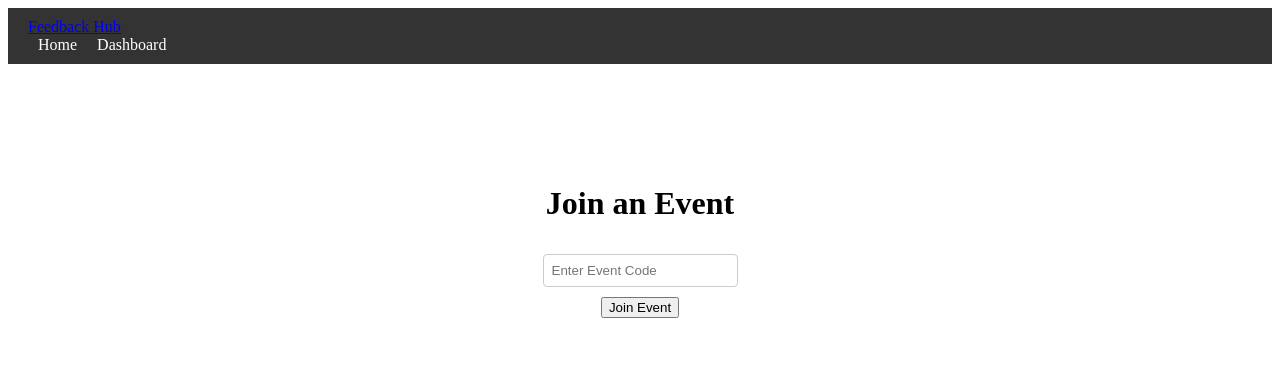
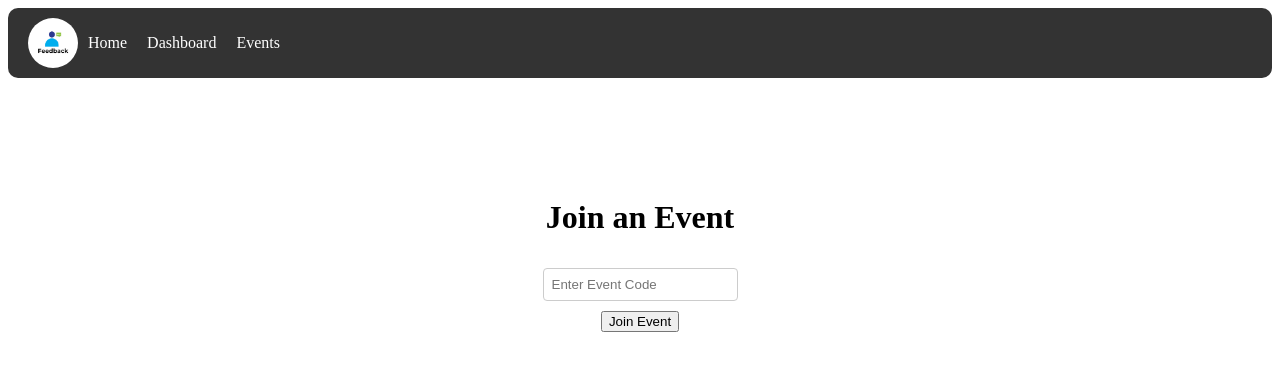
Before and after one commit to Hordhik/Bits_Hackathon, a React (Vite) app: page / in a window 1280 px wide. Shown: the top 370 px of the page. Built offline with nearby package versions, Linux system fonts and the light colour scheme; no server answers.

Commit message:
nav bar updation with logo and changes

```diff
--- a/package.json
+++ b/package.json
@@ -25,6 +25,6 @@
     "eslint-plugin-react-hooks": "^5.1.0",
     "eslint-plugin-react-refresh": "^0.4.19",
     "globals": "^15.15.0",
-    "vite": "^6.2.0"
+    "vite": "^6.2.2"
   }
 }
--- a/src/components/Navbar.jsx
+++ b/src/components/Navbar.jsx
@@ -6,10 +6,11 @@ const Navbar = () => {
   return (
     <nav className="navbar">
       <div className="container">
-        <Link to="/" className="logo">Feedback Hub</Link>
+        <img className="logo" src ="../images/feedback_logo.avif" alt="feedback" />
         <div className="nav-links">
           <Link to="/">Home</Link>
           <Link to="/dashboard">Dashboard</Link>
+          <Link to="">Events</Link>
         </div>
       </div>
     </nav>
--- a/src/styles/navbar.css
+++ b/src/styles/navbar.css
@@ -3,6 +3,7 @@
   color: white;
   padding: 10px 20px;
   display: flex;
+  border-radius: 10px;
   justify-content: space-between;
 }
 
@@ -11,3 +12,15 @@
   margin: 0 10px;
   text-decoration: none;
 }
+
+.logo{
+  height: 50px;
+  width: 50px;
+  border-radius: 50%;
+}
+
+.container{
+  display: flex;
+  justify-content: space-between;
+  align-items: center;
+}
```
Also changed, not shown: public/images/feedback_logo.avif (added), 1 other file (tests, documents, lock files or other folders).
